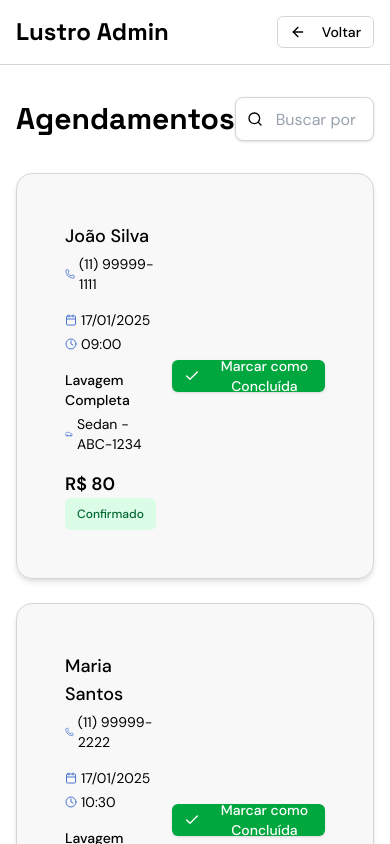
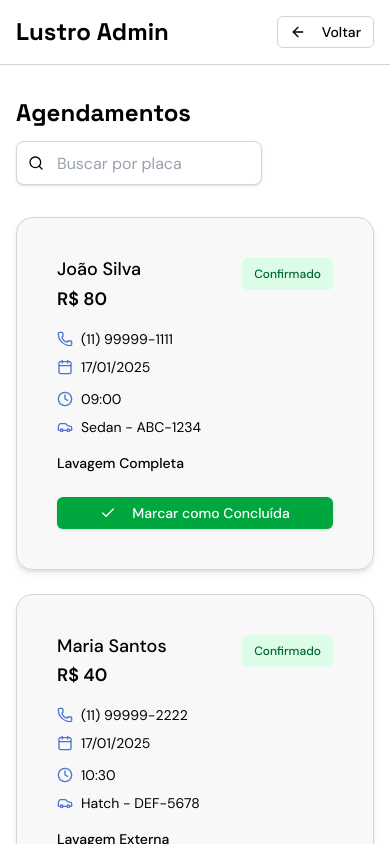
Before and after one commit to qustavoleite/lustro, a React (Vite) app: page /admin/schedules in a window 390 px wide. Shown: the top 844 px of the page. Built offline with nearby package versions, Linux system fonts and the light colour scheme.

Commit message:
style: ajuste na responsividade

```diff
--- a/src/pages/AdminSchedules.tsx
+++ b/src/pages/AdminSchedules.tsx
@@ -31,8 +31,7 @@ export function AdminSchedules() {
     status: string
   } | null>(null)
   const [concluidos, setConcluidos] = useState<number[]>([])
-
-  const agendamentos = [
+  const [agendamentos, setAgendamentos] = useState([
     {
       id: 1,
       cliente: 'João Silva',
@@ -85,7 +84,7 @@ export function AdminSchedules() {
       valor: 80,
       status: 'Confirmado',
     },
-  ]
+  ])
 
   const filteredAgendamentos = agendamentos.filter(
     (agendamento) =>
@@ -94,8 +93,12 @@ export function AdminSchedules() {
   )
 
   const handleCancelAgendamento = (id: number) => {
-    console.log('Cancelando agendamento:', id)
+    setAgendamentos((prev) =>
+      prev.filter((agendamento) => agendamento.id !== id)
+    )
+    setConcluidos((prev) => prev.filter((concluidoId) => concluidoId !== id))
     setSelectedAgendamento(null)
+    console.log('Agendamento cancelado:', id)
   }
 
   const handleMarcarConcluido = (id: number) => {
@@ -107,8 +110,7 @@ export function AdminSchedules() {
 
   return (
     <div className='min-h-screen bg-background'>
-      {/* Header */}
-      <header className='border-b border-gray-300 sticky top-0 z-50'>
+      <header className='border-b border-gray-300'>
         <div className='container mx-auto max-w-6xl px-4 py-4 flex items-center justify-between'>
           <div className='font-heading font-bold text-2xl text-primary'>
             Lustro Admin
@@ -126,8 +128,8 @@ export function AdminSchedules() {
       </header>
 
       <div className='container mx-auto max-w-6xl px-4 py-8'>
-        <div className='flex items-center justify-between mb-8'>
-          <h1 className='font-heading font-bold text-3xl text-primary'>
+        <div className='flex flex-col sm:flex-row sm:items-center sm:justify-between mb-8 gap-3 sm:gap-4'>
+          <h1 className='font-heading font-bold text-2xl text-primary'>
             Agendamentos
           </h1>
 
@@ -150,25 +152,26 @@ export function AdminSchedules() {
               key={agendamento.id}
               className='hover:shadow-lg transition-shadow'
             >
-              <CardContent className='p-6'>
-                <div className='flex items-center justify-between'>
+              <CardContent className='p-4 sm:p-6'>
+                <div className='space-y-4'>
+                  <div className='hidden md:flex md:items-center md:justify-between'>
                     <div className='flex-1 grid md:grid-cols-4 gap-4'>
                       <div>
                         <p className='font-medium text-primary text-lg'>
                           {agendamento.cliente}
                         </p>
-                      <p className='text-sm  flex items-center gap-1 mt-1'>
+                        <p className='text-sm flex items-center gap-1 mt-1'>
                           <Phone className='w-3 h-3 text-blue-700' />
                           {agendamento.telefone}
                         </p>
                       </div>
 
                       <div>
-                      <p className='text-sm  flex items-center gap-1'>
+                        <p className='text-sm flex items-center gap-1'>
                           <Calendar className='w-3 h-3 text-blue-700' />
                           {agendamento.data}
                         </p>
-                      <p className='text-sm  flex items-center gap-1 mt-1'>
+                        <p className='text-sm flex items-center gap-1 mt-1'>
                           <Clock className='w-3 h-3 text-blue-700' />
                           {agendamento.horario}
                         </p>
@@ -178,9 +181,11 @@ export function AdminSchedules() {
                         <p className='text-sm font-medium text-primary'>
                           Lavagem {agendamento.tipoLavagem}
                         </p>
-                      <p className='text-sm  flex items-center gap-1 mt-1'>
+                        <p className='text-sm flex items-center gap-1 mt-1'>
                           <Car className='w-3 h-3 text-blue-700' />
+                          <span className='truncate'>
                             {agendamento.modeloCarro} - {agendamento.placa}
+                          </span>
                         </p>
                       </div>
 
@@ -225,6 +230,87 @@ export function AdminSchedules() {
                           Concluída
                         </Button>
                       )}
+                    </div>
+                  </div>
+
+                  <div className='md:hidden space-y-4'>
+                    <div className='flex items-start justify-between'>
+                      <div>
+                        <p className='font-medium text-primary text-lg leading-tight'>
+                          {agendamento.cliente}
+                        </p>
+                        <p className='text-lg font-bold text-primary mt-1'>
+                          R$ {agendamento.valor}
+                        </p>
+                      </div>
+                      <Badge
+                        variant='secondary'
+                        className={
+                          isConcluido(agendamento.id)
+                            ? 'bg-blue-100 text-blue-800'
+                            : 'bg-green-100 text-green-800'
+                        }
+                      >
+                        {isConcluido(agendamento.id)
+                          ? 'Concluído'
+                          : agendamento.status}
+                      </Badge>
+                    </div>
+                    <div className='grid grid-cols-1 sm:grid-cols-2 gap-3'>
+                      <div className='space-y-2'>
+                        <p className='text-sm flex items-center gap-2'>
+                          <Phone className='w-4 h-4 text-blue-700 flex-shrink-0' />
+                          <span className='truncate'>
+                            {agendamento.telefone}
+                          </span>
+                        </p>
+                        <p className='text-sm flex items-center gap-2'>
+                          <Calendar className='w-4 h-4 text-blue-700 flex-shrink-0' />
+                          {agendamento.data}
+                        </p>
+                      </div>
+
+                      <div className='space-y-2'>
+                        <p className='text-sm flex items-center gap-2'>
+                          <Clock className='w-4 h-4 text-blue-700 flex-shrink-0' />
+                          {agendamento.horario}
+                        </p>
+                        <p className='text-sm flex items-center gap-2'>
+                          <Car className='w-4 h-4 text-blue-700 flex-shrink-0' />
+                          <span className='truncate'>
+                            {agendamento.modeloCarro} - {agendamento.placa}
+                          </span>
+                        </p>
+                      </div>
+                    </div>
+                    <div>
+                      <p className='text-sm font-medium text-primary'>
+                        Lavagem {agendamento.tipoLavagem}
+                      </p>
+                    </div>
+                    <div className='pt-2'>
+                      {!isConcluido(agendamento.id) ? (
+                        <Button
+                          variant='default'
+                          size='sm'
+                          onClick={() => handleMarcarConcluido(agendamento.id)}
+                          className='w-full bg-green-600 hover:bg-green-700 text-white'
+                        >
+                          <Check className='w-4 h-4 mr-2' />
+                          Marcar como Concluída
+                        </Button>
+                      ) : (
+                        <Button
+                          variant='outline'
+                          size='sm'
+                          disabled
+                          className='w-full bg-gray-100 text-gray-500'
+                        >
+                          <Check className='w-4 h-4 mr-2' />
+                          Concluída
+                        </Button>
+                      )}
+                    </div>
                   </div>
                 </div>
               </CardContent>
```
Lines whose indentation alone changed are shown as unchanged.
